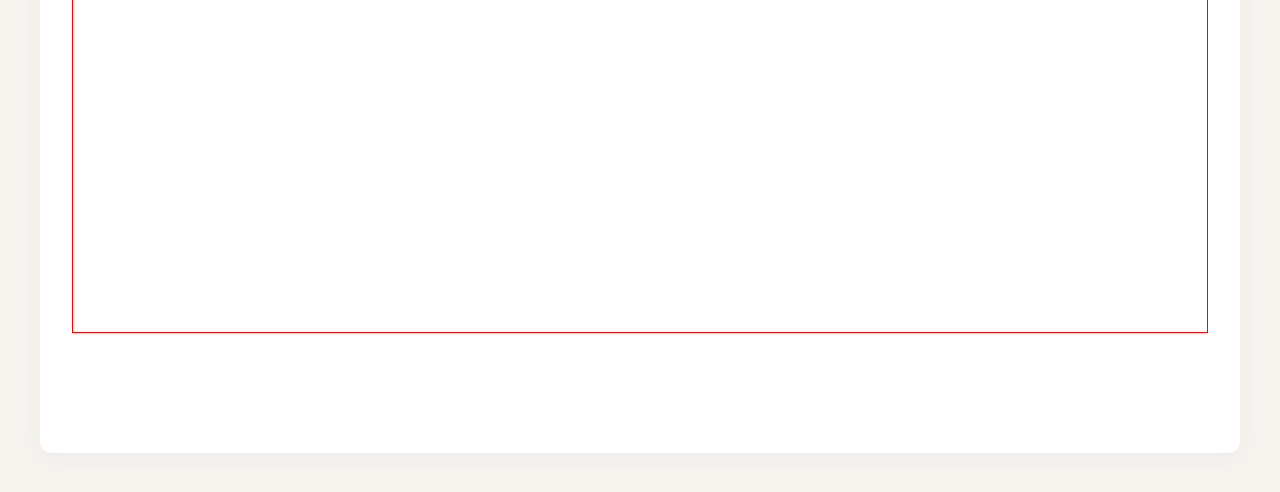
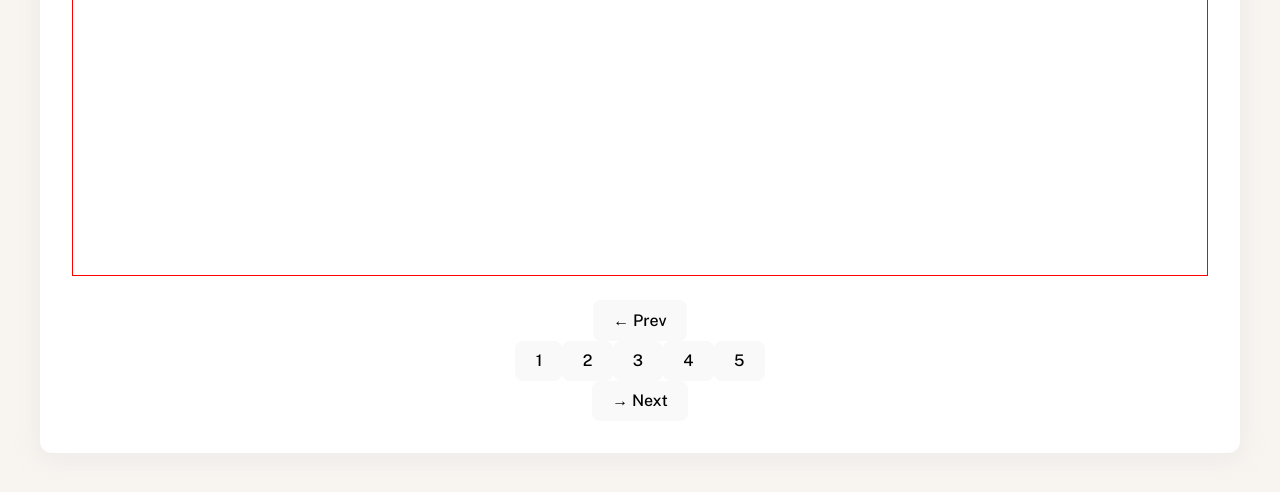
Before and after one commit to eddiemaceda11/Moneyhub, a React (Vite) app: page /transactions in a window 1280 px wide. Shown: the part 710-1202 px from the top of the page. Built offline with nearby package versions, Linux system fonts and the light colour scheme.

Commit message:
Create the Transaction Table Navigation section

```diff
--- a/src/features/Transactions/Transactions.tsx
+++ b/src/features/Transactions/Transactions.tsx
@@ -64,6 +64,27 @@ export const Transaction = () => {
             <p className='transaction_amount'>+$75.50</p>
           </div>
         </div>
+
+        {/* TRANSACTIONS TABLE NAVIGATION */}
+        <div className='transactions_table--navigation'>
+          <div className='transactions_nav--button'>
+            <button>
+              <span>←</span> Prev
+            </button>
+          </div>
+          <div className='transaction_nav--pages'>
+            <button>1</button>
+            <button>2</button>
+            <button>3</button>
+            <button>4</button>
+            <button>5</button>
+          </div>
+          <div className='transactions_nav--button'>
+            <button>
+              <span>→</span> Next
+            </button>
+          </div>
+        </div>
       </div>
     </>
   );
```
